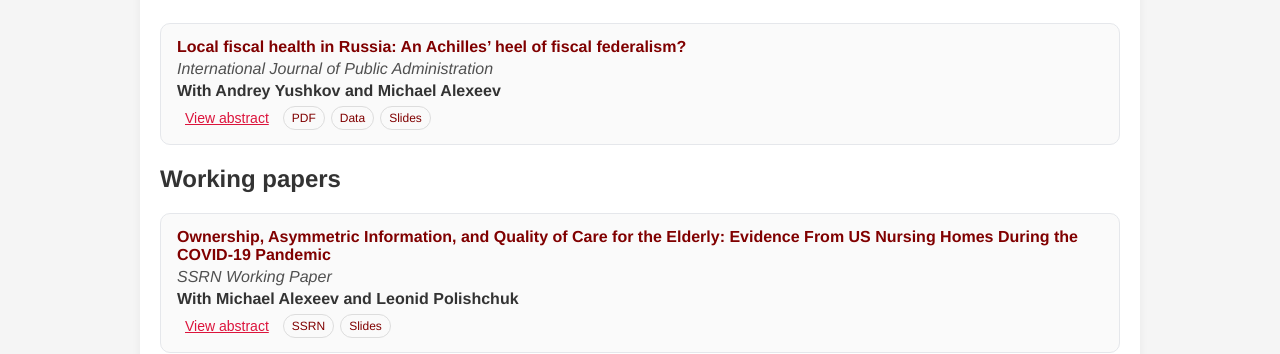
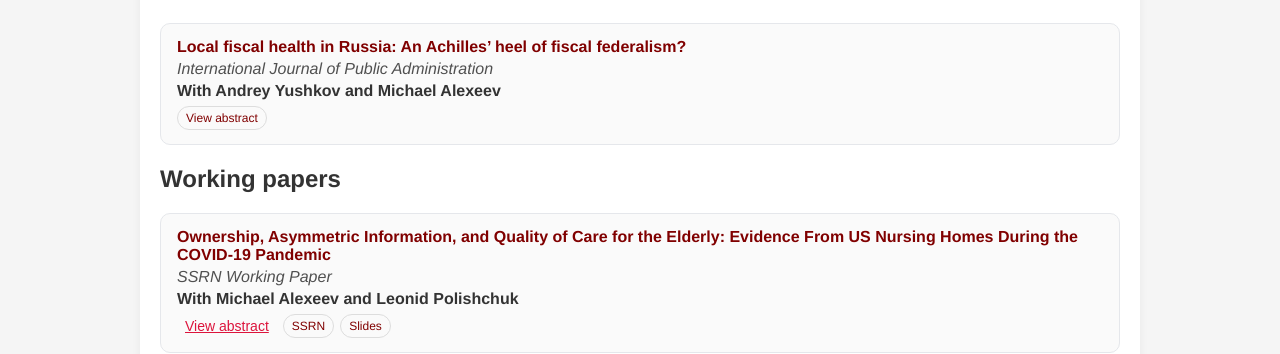
Before and after one commit to Dedyukhin/dedyukhin.github.io, a Jekyll site: the page built from Research.md, in a window 1280 px wide. Shown: the part 125-479 px from the top of the page. Built offline with Jekyll 4.4.1, drawn with Linux system fonts in a browser that asks for light colours.

Commit message:
Update Research.md

```diff
--- a/Research.md
+++ b/Research.md
@@ -12,11 +12,7 @@ permalink: /research/
     <div class="publication-info">International Journal of Public Administration</div>
     <div class="author-names">With Andrey Yushkov and Michael Alexeev</div>
     <div class="button-group">
-      <button class="abstract-button" onclick="toggleAbstract('abstract_local_fiscal_health')">View abstract</button>
-      <!-- Example extra buttons kept close; add/remove as needed -->
-      <a class="mini-btn" href="https://www.tandfonline.com/doi/pdf/10.1080/01900692.2024.2399133" target="_blank" rel="noopener">PDF</a>
-      <a class="mini-btn" href="#" target="_blank" rel="noopener">Data</a>
-      <a class="mini-btn" href="#" target="_blank" rel="noopener">Slides</a>
+      <a class="mini-btn" onclick="toggleAbstract('abstract_local_fiscal_health')">View abstract</a>
     </div>
   </div>
 
```
